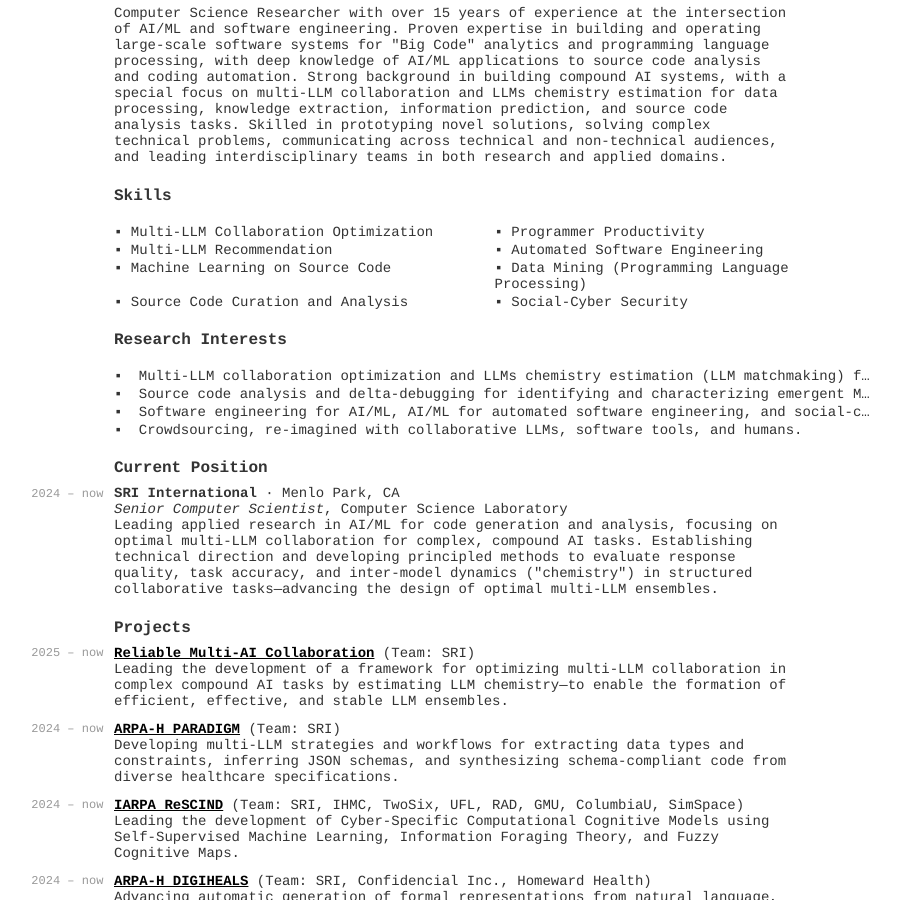
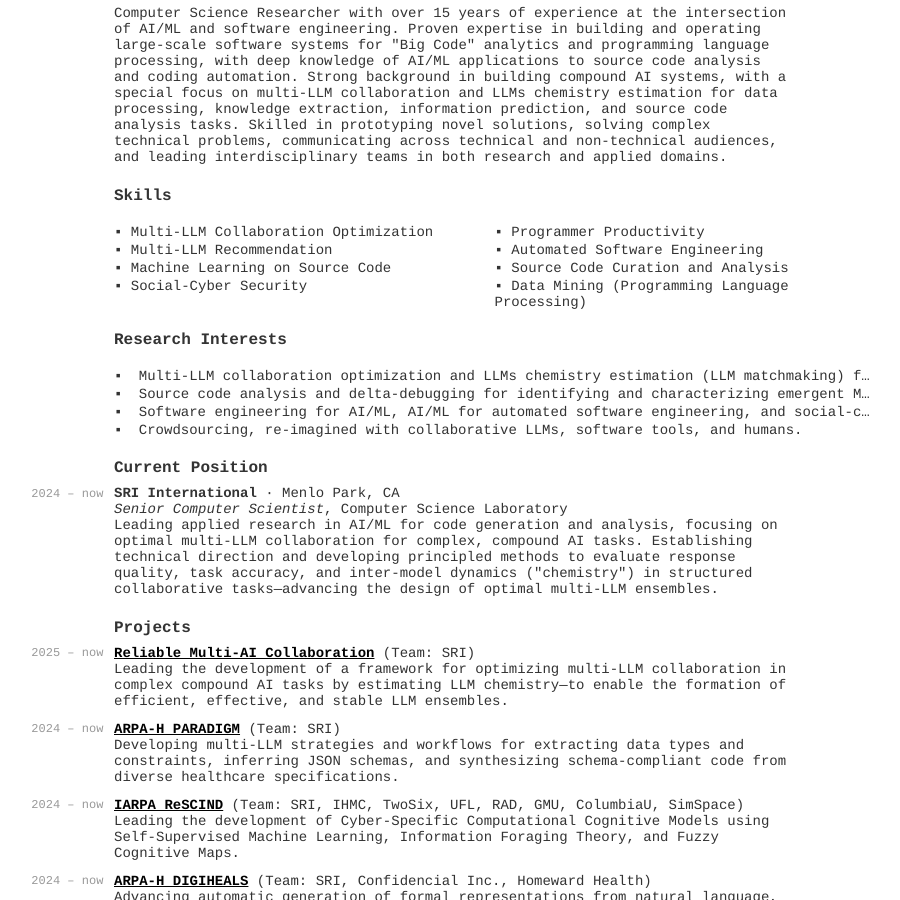
Before and after one commit to hsanchez/hsanchez.github.io, a Jekyll site: the page built from posts/notes/_posts/2017-02-01-cv.md, in a window 1280 px wide and 900 px high, scrolled down 332 px. Shown: the whole window, without its empty margins (196-1096 px from the left). Built offline with Jekyll 4.4.1, drawn with Linux system fonts in a browser that asks for light colours.

Commit message:
fixes alignment

```diff
--- a/posts/notes/_posts/2017-02-01-cv.md
+++ b/posts/notes/_posts/2017-02-01-cv.md
@@ -108,9 +108,9 @@ hidden: true
           <div>Multi-LLM Recommendation</div>
           <div>Automated Software Engineering</div>
           <div>Machine Learning on Source Code</div>
-          <div>Data Mining (Programming Language Processing)</div>
           <div>Source Code Curation and Analysis</div>
           <div>Social-Cyber Security</div>
+          <div>Data Mining (Programming Language Processing)</div>
           <!-- <div>Software Development & Introspection</div>
           <div>Software Engineering for AI/ML</div>
           <div>AI/ML for Software Engineering</div>
```
